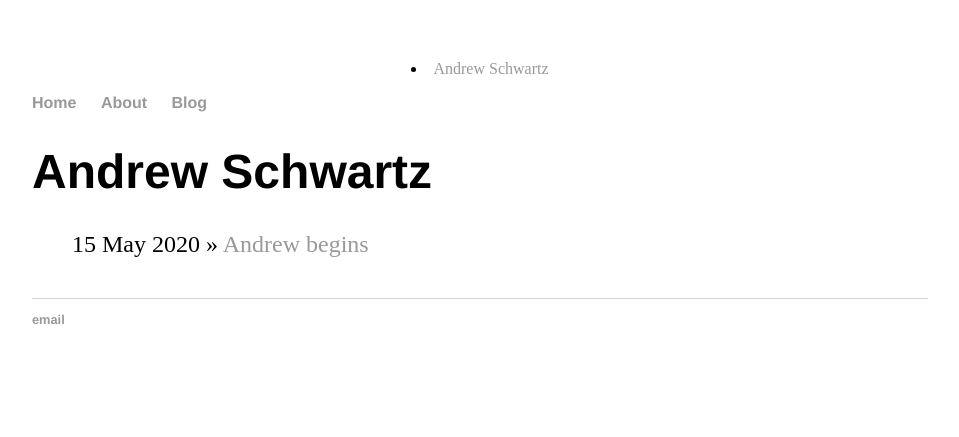
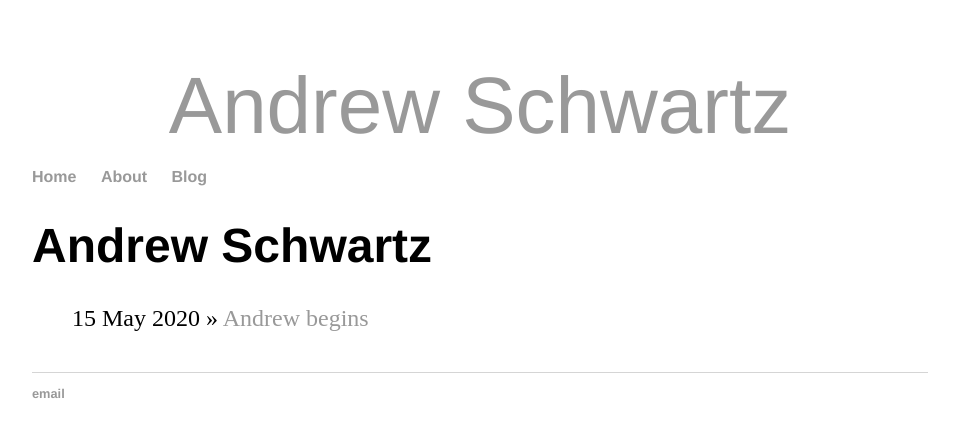
Before and after one commit to aonschwartz/aonschwartz.github.io, a Jekyll site: the page built from blog/index.html, in a window 1280 px wide. Shown: the top 437 px of the page, without its empty margins (160-1119 px from the left). Built offline with Jekyll 4.4.1, drawn with Linux system fonts in a browser that asks for light colours.

Commit message:
header changes

```diff
--- a/_layouts/default.html
+++ b/_layouts/default.html
@@ -6,7 +6,7 @@
 			<link rel="stylesheet" type="text/css" href="/css/main.css">
 		</head>
 		<header class="main-header" role="banner">
-			<li><a href="/">Andrew Schwartz</a></li>
+			<a href="/">Andrew Schwartz</a>
 </header>
 		<body>
 			<nav>
--- a/css/main.css
+++ b/css/main.css
@@ -50,4 +50,7 @@ ul.posts li {
 
 .main-header {
   text-align: center;
+  font-size: 5em;
+  font-family:'Helvetica', 'Arial', 'Sans-Serif';
+  color: purple
 }
```
